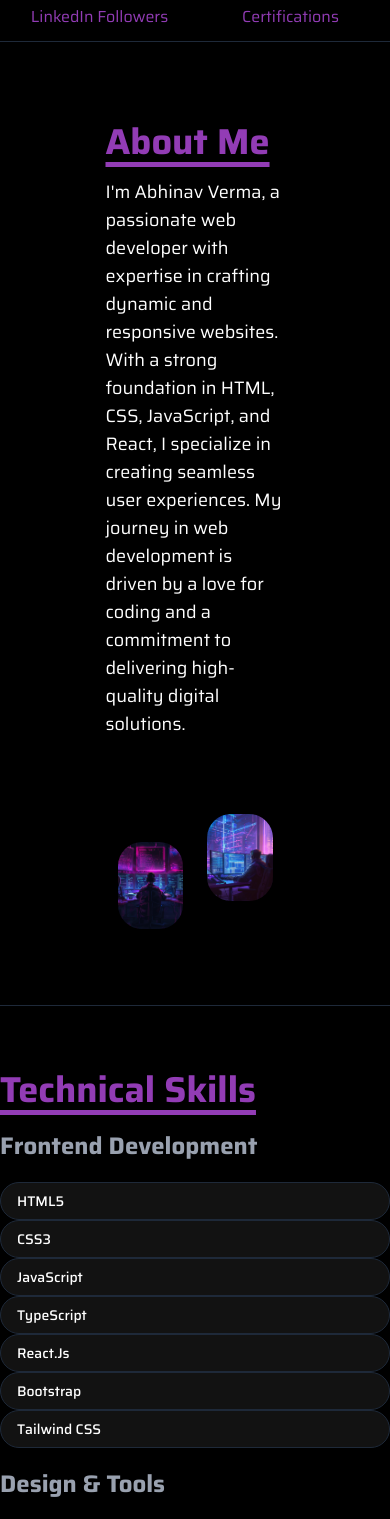
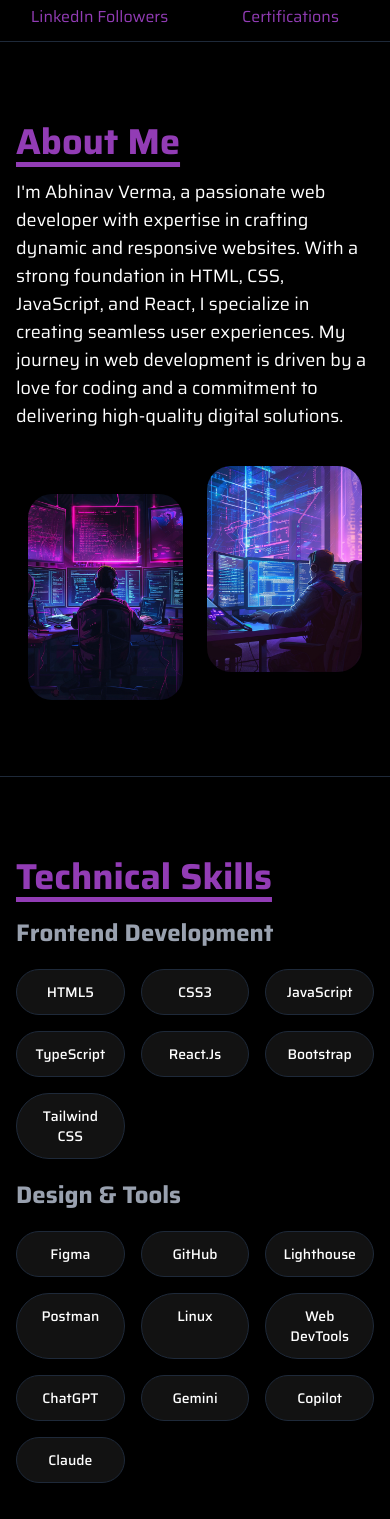
Before and after one commit to abhinavverma658/abhinavverma658.github.io, a React (Vite) app: page / in a window 390 px wide. Shown: the part 1284-2803 px from the top of the page. Built offline with nearby package versions, Linux system fonts and the light colour scheme.

Commit message:
responsiveness done

```diff
--- a/src/components/about.jsx
+++ b/src/components/about.jsx
@@ -3,12 +3,12 @@ import Img2 from "../assets/img3.webp";
 const aboutUs = () => {
   return (
     <div className="max-w-full border-b border-gray-800 pb-16 ">
-      <div className="max-w-5xl flex flex-col items-center mx-auto mt-20 gap-10 px-4 ">
-        <div className="w-1/2 text-white text-left">
-          <h2 className="text-4xl  font-bold mb-4 underline underline-offset-8 decoration-5 decoration-[#923cb5] text-[#923cb5]">
+      <div className="max-w-5xl md:flex items-center mx-auto mt-20 gap-10 px-4 ">
+        <div className="w-full md:w-1/2 text-white text-left">
+          <h2 className="text-4xl font-bold mb-4 underline underline-offset-8 decoration-5 decoration-[#923cb5] text-[#923cb5]">
             About Me
           </h2>
-          <p className="text-lg mb-6">
+          <p className="text-lg mb-6 ">
             I'm Abhinav Verma, a passionate web developer with expertise in
             crafting dynamic and responsive websites. With a strong foundation
             in HTML, CSS, JavaScript, and React, I specialize in creating
@@ -17,7 +17,7 @@ const aboutUs = () => {
             digital solutions.
           </p>
         </div>
-        <div className="w-1/2 flex">
+        <div className="w-full md:w-1/2 flex">
           <div className="w-1/2 p-3 pt-10">
             <img
               src={Img1}
--- a/src/components/contact.jsx
+++ b/src/components/contact.jsx
@@ -12,9 +12,9 @@ const Contact = () => {
     localStorage.setItem("visitorCount", newCount.toString());
   }, []);
   return (
-    <div>
+    <div className="pl-6 pr-6">
       <div
-        className="max-w-5xl mx-auto p-26 mt-16 mb-8  bg-gradient-to-b from-black-900 from-85% to-purple-500  rounded-4xl border border-gray-500"
+        className="max-w-5xl mx-auto p-12 md:p-26 mt-16 mb-8  bg-linear-to-b from-black-900 from-85% to-purple-500  rounded-4xl border border-gray-500"
         id="contact"
       >
         <h2 className="text-4xl font-bold mb-4 text-center text-white">
@@ -25,7 +25,7 @@ const Contact = () => {
           <br />
           next big thing? Let's Chat
         </p>
-        <div className="flex justify-center mt-8 gap-4">
+        <div className="max-w-full flex-wrap flex justify-center items-center  mt-8 gap-4">
           <a
             href="mailto:abhinavverma658@gmail.com"
             className="bg-purple text-white px-6 py-3 rounded-full text-lg font-medium hover:bg-gray-800 transition-colors duration-300"
--- a/src/components/experience.jsx
+++ b/src/components/experience.jsx
@@ -2,8 +2,8 @@ import DotCard from "./dotCard";
 const Experience = () => {
   return (
     <div className=" border-2 border-b-gray-500">
-      <div className="max-w-5xl mx-auto flex">
-        <div className="w-1/2 text-left mt-16 mb-8">
+      <div className="max-w-5xl mx-auto flex p-4 md:flex-row flex-col gap-10 pb-16">
+        <div className="w-full md:w-1/2 text-left mt-16 mb-8">
           <div flex className="flex justify-start gap-4 items-center pb-4">
             <svg
               width="40px"
@@ -44,7 +44,7 @@ const Experience = () => {
             description="Led a full-stack web project as Project Leader, earned promotion to Communication Executive for strong communication skills, and received recognition for proactive problem-solving and consistent milestone delivery."
           />
         </div>
-        <div className="w-1/2 mt-16 mb-8 text-left">
+        <div className="w-full md:w-1/2 mt-16 mb-8 text-left">
           <div flex className="flex justify-start gap-4 items-center pb-4">
             <svg
               width="40px"
--- a/src/components/featured.jsx
+++ b/src/components/featured.jsx
@@ -4,11 +4,11 @@ import Card from "./projectCard.jsx";
 const Project = () => {
   return (
     <div className="border-b border-gray-800 pb-8 pt-16">
-      <div className="max-w-5xl mx-auto">
+      <div className="max-w-5xl mx-auto p-4">
         <h2 className="text-4xl font-bold mb-4  underline underline-offset-8 decoration-5 decoration-[#923cb5] text-[#923cb5]">
           Featured Projects
         </h2>
-        <div className="grid grid-cols-2 gap-2">
+        <div className="md:grid grid-cols-2 gap-2">
           <Card
             projectName="ResuMailer Chrome Extension"
             cardImg={ProjectImg1}
--- a/src/components/leaveMessage.jsx
+++ b/src/components/leaveMessage.jsx
@@ -31,37 +31,37 @@ const Message = () => {
         </h2>
         <div className=" p-6 pt-8 rounded-lg shadow-md">
           <form onSubmit={onSubmit}>
-            <div className="flex justify-center gap-4">
-              <div className="w-1/2 flex flex-col  ">
+            <div className="md:flex justify-center gap-4">
+              <div className="md:w-1/2 flex flex-col  ">
                 <label className="text-white pb-3">Full Name</label>
                 <input
                   type="text"
                   placeholder="Enter Name"
                   name="name"
-                  className="rounded-2xl pb-3 mb-3 text-white border-amber-50 border-2 placeholder:text-gray-400 placeholder:pl-5 pt-2 placeholder:vertical-center pl-3"
+                  className="rounded-2xl pb-3 mb-3 text-white border-amber-50 border-2 placeholder:text-gray-400 placeholder:pl-2 pt-2 placeholder:vertical-center pl-3"
                 />
                 <label className="text-white pb-3">Email</label>
                 <input
                   type="email"
                   placeholder="Enter Email"
                   name="email"
-                  className="rounded-2xl pb-3 mb-3 text-white border-amber-50 border-2 placeholder:text-gray-400 placeholder:pl-5 pt-2 placeholder:vertical-center pl-3"
+                  className="rounded-2xl pb-3 mb-3 text-white border-amber-50 border-2 placeholder:text-gray-400 placeholder:pl-2 pt-2 placeholder:vertical-center pl-3"
                 />
               </div>
-              <div className="w-1/2  flex flex-col">
+              <div className="md:w-1/2  flex flex-col">
                 <label className="text-white pb-3">Phone</label>
                 <input
                   type="tel"
-                  placeholder="Enter Phone Number"
+                  placeholder="Enter Number"
                   name="phone"
-                  className="rounded-2xl pb-3 mb-3 text-white border-amber-50 border-2 placeholder:text-gray-400 placeholder:pl-5 pt-2 placeholder:vertical-center pl-3"
+                  className="rounded-2xl pb-3 mb-3 text-white border-amber-50 border-2 placeholder:text-gray-400 placeholder:pl-2 pt-2 placeholder:vertical-center pl-3"
                 />
                 <label className="text-white pb-3">Message</label>
                 <textarea
                   rows="1"
-                  placeholder="Enter your message"
+                  placeholder="Enter Message"
                   name="message"
-                  className="rounded-2xl pb-3 mb-3 text-white border-amber-50 border-2 placeholder:text-gray-400 placeholder:pl-5 pt-2 placeholder:vertical-center pl-3"
+                  className="rounded-2xl pb-3 mb-3 text-white border-amber-50 border-2 placeholder:text-gray-400 placeholder:pl-2 pt-2 placeholder:vertical-center pl-3"
                 />
               </div>
             </div>
--- a/src/components/projectCard.jsx
+++ b/src/components/projectCard.jsx
@@ -65,7 +65,7 @@ const ProjectCard = (props) => {
           {props.projectDescription}
         </p>
       </div>
-      <div className=" md:flex gap-4 ">
+      <div className="md:flex grid grid-cols-3 gap-4 ">
         <Skill skill="Node.js" />
         <Skill skill="Node.js" />
         <Skill skill="Node.js" />
--- a/src/components/skill.jsx
+++ b/src/components/skill.jsx
@@ -1,6 +1,6 @@
 const Skill = (props) => {
   return (
-    <div className="rounded-full bg-[#121212] px-4   py-2 text-sm font-medium text-white border  border-gray-800 hover:bg-gray-700 hover:text-white transition-colors duration-300">
+    <div className="rounded-full bg-[#121212] p-3 max-w-full text-center text-sm font-medium text-white border  border-gray-800 hover:bg-gray-700 hover:text-white transition-colors duration-300">
       {props.skill}
     </div>
   );
--- a/src/components/technicalskills.jsx
+++ b/src/components/technicalskills.jsx
@@ -2,14 +2,14 @@ import Skills from "./skill.jsx";
 const TechnicalSkills = () => {
   return (
     <div className="border-b border-gray-800">
-      <div className="max-w-5xl mx-auto pb-16">
+      <div className="max-w-5xl mx-auto pb-16 p-4">
         <h2 className="text-4xl font-bold mb-4 mt-16 underline underline-offset-8 decoration-5 decoration-[#923cb5] text-[#923cb5]">
           Technical Skills
         </h2>
         <h2 className="text-2xl text-gray-400 mt-5 mb-5 font-bold">
           Frontend Development
         </h2>
-        <div className=" md:flex gap-4">
+        <div className="md:flex grid grid-cols-3 gap-4">
           <Skills skill="HTML5" />
           <Skills skill="CSS3" />
           <Skills skill="JavaScript" />
@@ -21,7 +21,7 @@ const TechnicalSkills = () => {
         <h2 className="text-2xl text-gray-400 mt-5 mb-5 font-bold">
           Design & Tools
         </h2>
-        <div className=" md:flex gap-4">
+        <div className=" md:flex grid grid-cols-3 gap-4">
           <Skills skill="Figma" />
           <Skills skill="GitHub" />
           <Skills skill="Lighthouse" />
```
